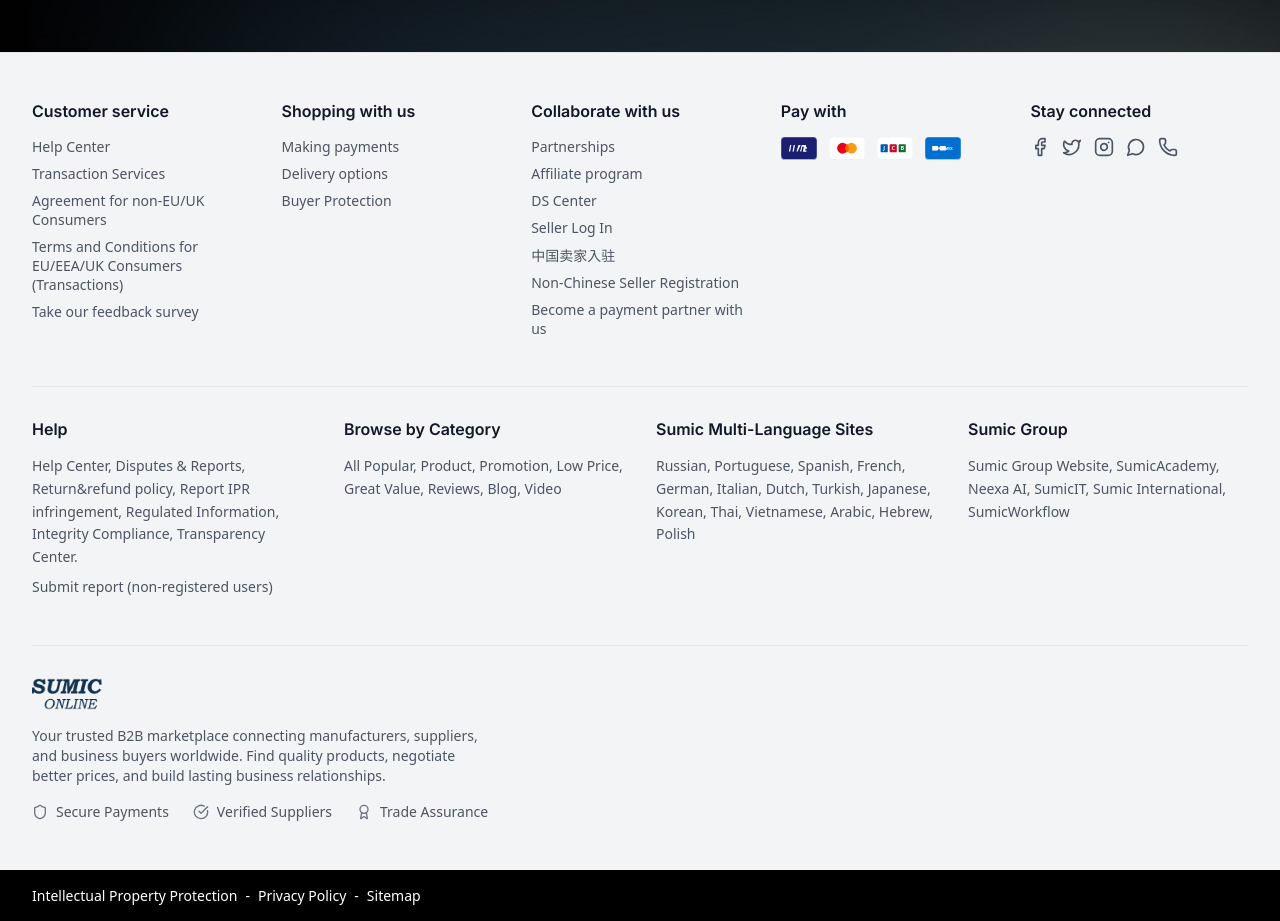
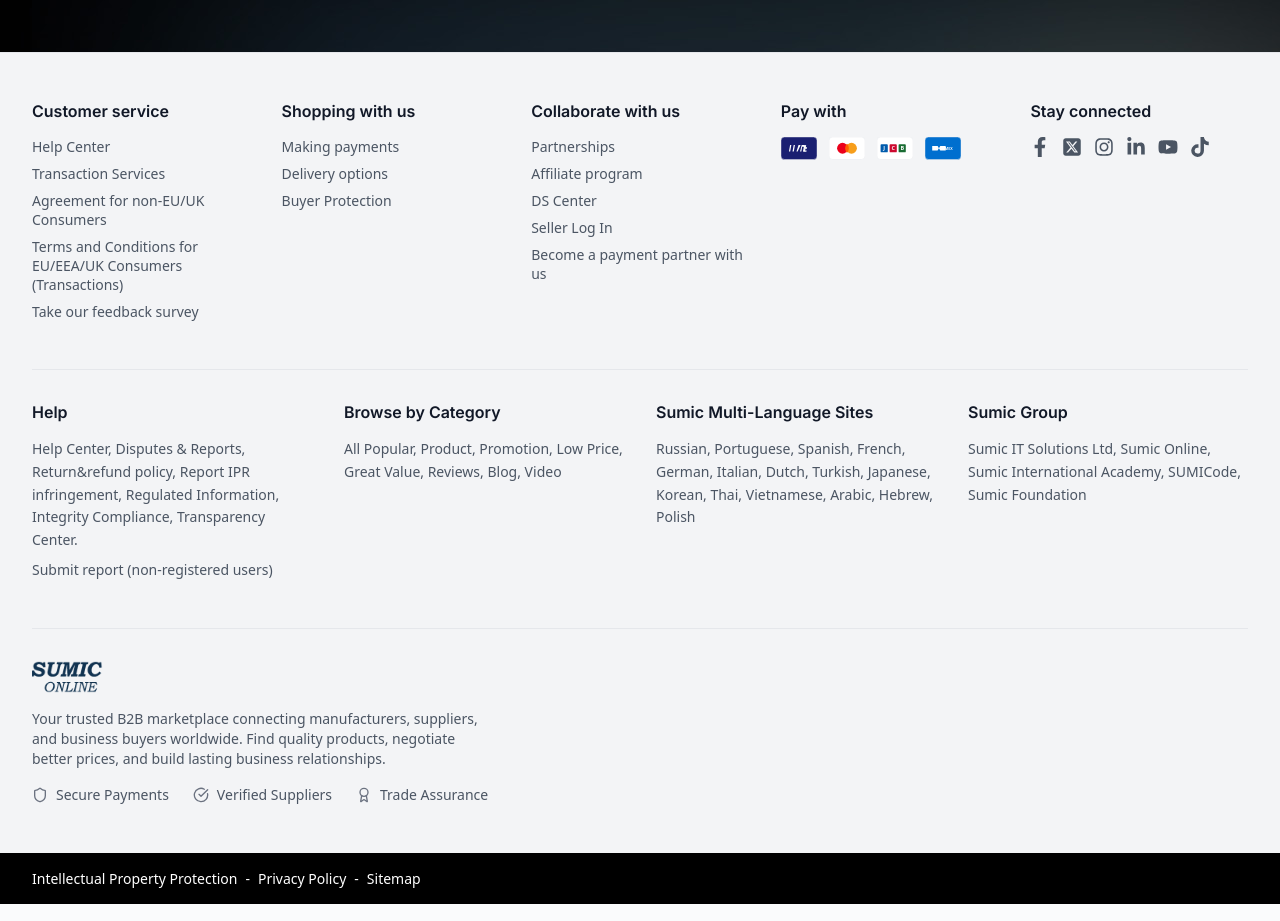
Before and after one commit to SumicITSolutionsLtd/Sumic-Online, a React (Vite) app: page /login in a window 1280 px wide. Shown: the part 2120-3041 px from the top of the page. Built offline with nearby package versions, Linux system fonts and the light colour scheme.

Commit message:
checkout 3.0

```diff
--- a/src/components/Footer.jsx
+++ b/src/components/Footer.jsx
@@ -1,8 +1,11 @@
 import React from 'react';
 import { Link } from 'react-router-dom';
-import Icon from './AppIcon';
+import { FaFacebookF, FaInstagram, FaLinkedinIn, FaYoutube, FaTiktok } from 'react-icons/fa';
 import PaymentIcons from './PaymentIcons';
 import Logo from "../media/dark_logo.png";
+import Icon from './AppIcon';
+import { FaSquareXTwitter } from "react-icons/fa6";
+
 
 const Footer = () => {
   return (
@@ -41,9 +44,7 @@
               <li><Link to="#" className="hover:text-gray-900 transition-colors">Affiliate program</Link></li>
               <li><Link to="#" className="hover:text-gray-900 transition-colors">DS Center</Link></li>
               <li><Link to="#" className="hover:text-gray-900 transition-colors">Seller Log In</Link></li>
-              <li><Link to="#" className="hover:text-gray-900 transition-colors">中国卖家入驻</Link></li>
-              <li><Link to="#" className="hover:text-gray-900 transition-colors">Non-Chinese Seller Registration</Link></li>
-              <li><Link to="#" className="hover:text-gray-900 transition-colors">Become a payment partner with us</Link></li>
+                    <li><Link to="#" className="hover:text-gray-900 transition-colors">Become a payment partner with us</Link></li>
             </ul>
           </div>
 
@@ -62,21 +63,27 @@
           <div>
             <h3 className="font-semibold text-gray-900 mb-4">Stay connected</h3>
             <div className="flex space-x-3">
-              <Link to="#" className="text-gray-600 hover:text-gray-900 transition-colors">
-                <Icon name="Facebook" size={20} />
-              </Link>
-              <Link to="#" className="text-gray-600 hover:text-gray-900 transition-colors">
-                <Icon name="Twitter" size={20} />
-              </Link>
-              <Link to="#" className="text-gray-600 hover:text-gray-900 transition-colors">
-                <Icon name="Instagram" size={20} />
-              </Link>
-              <Link to="#" className="text-gray-600 hover:text-gray-900 transition-colors">
-                <Icon name="MessageCircle" size={20} />
-              </Link>
-              <Link to="#" className="text-gray-600 hover:text-gray-900 transition-colors">
-                <Icon name="Phone" size={20} />
-              </Link>
+              <a href="https://www.facebook.com/sumiconline/" target="_blank" rel="noopener noreferrer" className="text-gray-600 hover:text-gray-900 transition-colors">
+                <FaFacebookF size={20} />
+              </a>
+              <a href="https://x.com/sumiconline" target="_blank" rel="noopener noreferrer" className="text-gray-600 hover:text-gray-900 transition-colors">
+
+<FaSquareXTwitter size={20}/>
+
+       </a>
+              <a href="https://www.instagram.com/sumiconline/" target="_blank" rel="noopener noreferrer" className="text-gray-600 hover:text-gray-900 transition-colors">
+                <FaInstagram size={20} />
+              </a>
+              <a href="https://ug.linkedin.com/company/sumiconline-com" target="_blank" rel="noopener noreferrer" className="text-gray-600 hover:text-gray-900 transition-colors">
+                <FaLinkedinIn size={20} />
+              </a>
+              <a href="https://www.youtube.com/@sumiconline" target="_blank" rel="noopener noreferrer" className="text-gray-600 hover:text-gray-900 transition-colors">
+                <FaYoutube size={20} />
+              </a>
+              <a href="https://www.tiktok.com/@sumicgroup" target="_blank" rel="noopener noreferrer" className="text-gray-600 hover:text-gray-900 transition-colors">
+                <FaTiktok size={20} />
+              </a>
+
             </div>
           </div>
         </div>
@@ -117,8 +124,7 @@
           <div>
             <h3 className="font-semibold text-gray-900 mb-4">Sumic Group</h3>
             <p className="text-sm text-gray-600 leading-relaxed">
-              Sumic Group Website, SumicAcademy, Neexa AI, SumicIT, Sumic International, SumicWorkflow
-            </p>
+Sumic IT Solutions Ltd, Sumic Online, Sumic International Academy, SUMICode, Sumic Foundation            </p>
           </div>
         </div>
 
--- a/src/components/ui/megamenus/MoreFromSumicMegaMenu.jsx
+++ b/src/components/ui/megamenus/MoreFromSumicMegaMenu.jsx
@@ -88,7 +88,7 @@
             <div className="flex space-x-4">
 
               <a
-                href="https://sumicitsolutions.com/"
+                href="https://sumicinternational.academy/"
                 target="_blank"
                 rel="noopener noreferrer"
                 className="inline-block border border-green-500 text-green-500 hover:bg-green-500 hover:text-white font-semibold px-6 py-3 rounded-lg transition-colors duration-200"
--- a/src/pages/cart/components/CartItem.jsx
+++ b/src/pages/cart/components/CartItem.jsx
@@ -16,11 +16,11 @@
         {/* Details */}
         <div className="flex-1">
           <p className="text-sm font-medium">{product.name}</p>
-          <p className="text-green-600 font-bold">UGX {price.toLocaleString()}</p>
-          <p className="text-xs line-through text-gray-500">UGX {oldPrice.toLocaleString()}</p>
+          <p className="text-green-600 font-bold">UGX {price?.toLocaleString()}</p>
+          <p className="text-xs line-through text-gray-500">UGX {oldPrice?.toLocaleString()}</p>
           {upcomingPrice && (
             <p className="text-xs text-green-500">
-              Upcoming price UGX {upcomingPrice.toLocaleString()}
+              Upcoming price UGX {upcomingPrice?.toLocaleString()}
             </p>
           )}
           <p className="text-xs text-gray-500">{shipping}</p>
--- a/src/pages/cart/components/CartSummary.jsx
+++ b/src/pages/cart/components/CartSummary.jsx
@@ -40,7 +40,7 @@
       {/* Checkout Button */}
       <button
         onClick={onCheckout}
-        className="w-full mt-6 bg-green-600 hover:bg-green-700 text-white py-3 rounded-2xl font-semibold transition-colors"
+        className="w-full mt-6 bg-green-600 hover:bg-green-700 text-white py-3 rounded-3xl font-semibold transition-colors"
       >
         Checkout ({cartItemCount})
       </button>
--- a/src/pages/product-catalog/components/ProductGrid.jsx
+++ b/src/pages/product-catalog/components/ProductGrid.jsx
@@ -7,7 +7,8 @@
   viewMode,
   loading,
   hasMore,
-  onLoadMore
+  onLoadMore,
+  onShowNotification
 }) => {
   if (loading && products?.length === 0) {
     return (
@@ -47,6 +48,7 @@
             key={product?.id}
             product={product}
             viewMode={viewMode}
+            onShowNotification={onShowNotification}
           />
         ))}
       </div>
--- a/src/pages/product-detail/components/ProductInfo.jsx
+++ b/src/pages/product-detail/components/ProductInfo.jsx
@@ -124,11 +124,12 @@
       {/* Action Buttons */}
       <div className="space-y-3">
         <Button
-          variant="default"
+          variant="success"
           fullWidth
           iconName="ShoppingCart"
           iconPosition="left"
           onClick={() => onAddToCart(selectedQuantity)}
+          className="hover:bg-green-600"
         >
           Add to Cart
         </Button>
--- a/src/pages/product-detail/components/StickyActionBar.jsx
+++ b/src/pages/product-detail/components/StickyActionBar.jsx
@@ -74,10 +74,11 @@
               Quote
             </Button>
             <Button
-              variant="default"
+              variant="success"
               size="sm"
               iconName="ShoppingCart"
               onClick={() => onAddToCart(selectedQuantity)}
+              className="hover:bg-green-600"
             >
               Add to Cart
             </Button>
```
Also changed, not shown: src/pages/product-catalog/components/ProductCard.jsx (+12 -3 lines), src/pages/product-catalog/index.jsx (+16 -1 lines), src/pages/product-detail/index.jsx (+20 -3 lines).
